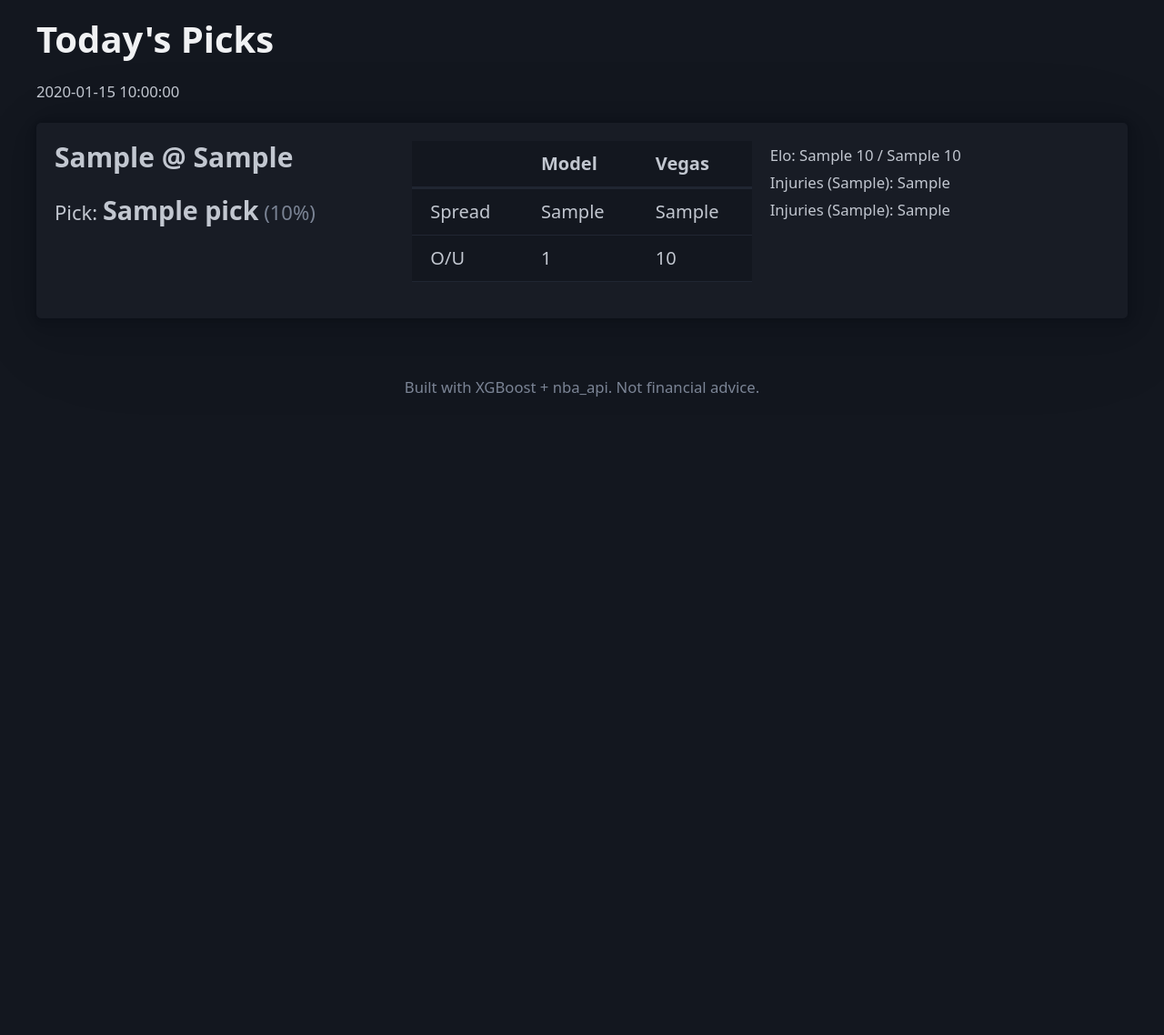
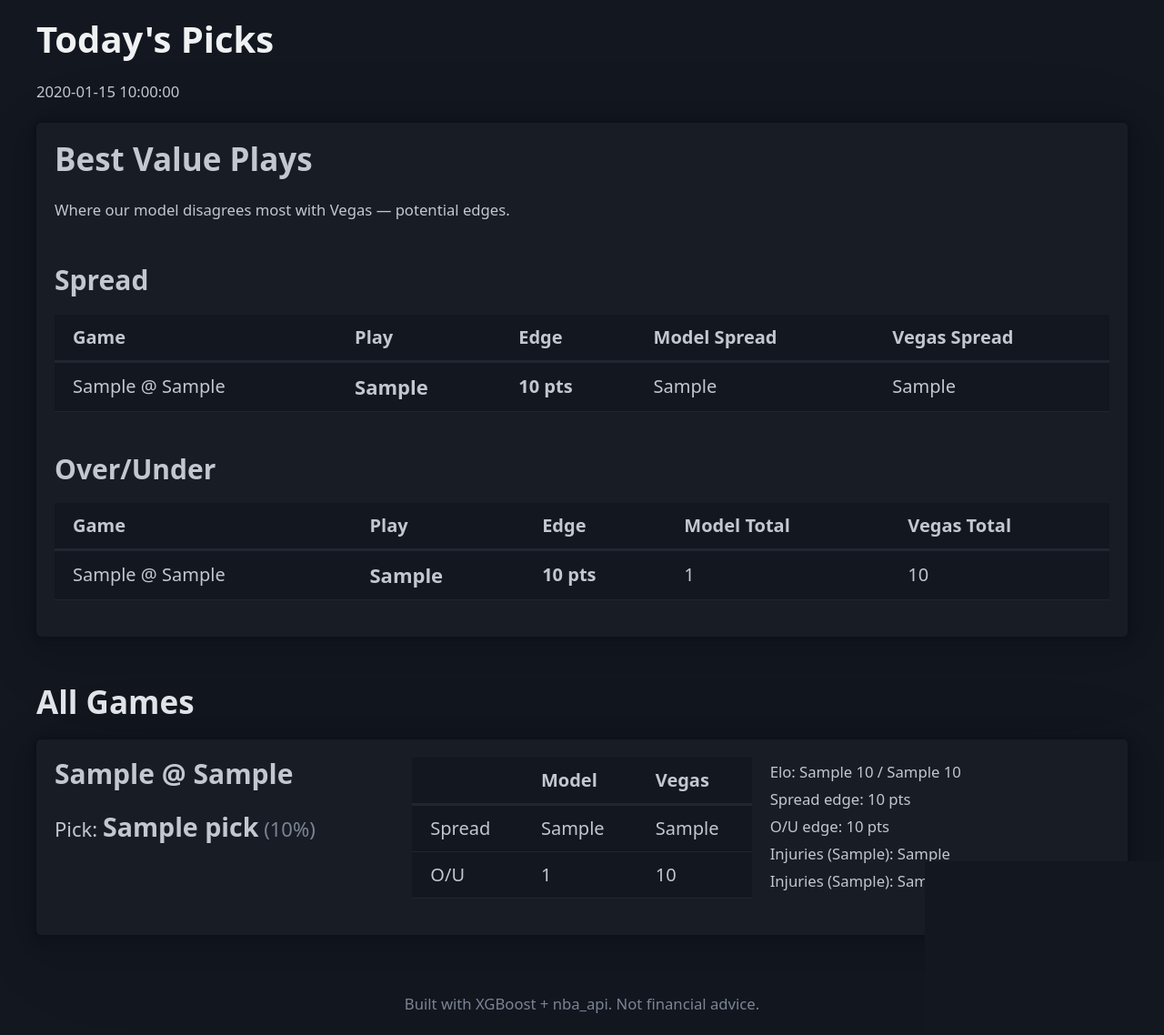
Before and after one commit to maxmazursky1/nba-predictor, a Flask app: template templates/index.html in a window 1280 px wide. Shown: the part 70-1208 px from the top of the page at 91% size. Before the commit the page ends 506 px from the top, so only its background shows below. Run offline with Flask 3, Linux system fonts and the light colour scheme; the template is opened without the code that fills it: most values are stand-ins (such as "Sample title", 1, 10 or a date in 2020); data that the repository does not hold is empty; some libraries are stand-ins or nearby versions.

Commit message:
Add Best Value Plays section highlighting edges vs Vegas

```diff
--- a/app.py
+++ b/app.py
@@ -60,7 +60,53 @@ def index():
         else:
             p["vegas_total_display"] = "N/A"
 
-    return render_template("index.html", predictions=predictions, date=today)
+        # Value edge vs Vegas
+        p["spread_edge"] = None
+        p["spread_play"] = None
+        p["ou_edge"] = None
+        p["ou_play"] = None
+        if p.get("vegas_spread") is not None:
+            # Model spread is home margin; vegas_spread is home spread (negative = favored)
+            # Edge = how much the model disagrees in absolute terms
+            p["spread_edge"] = abs(p["pred_spread"] - p["vegas_spread"])
+            # The play: if model thinks home is better than Vegas does, bet home side
+            if p["pred_spread"] > p["vegas_spread"]:
+                # Model more bullish on home team
+                if p["vegas_spread"] <= 0:
+                    p["spread_play"] = f"{p['home_team_abbr']} {p['vegas_spread']}"
+                else:
+                    p["spread_play"] = f"{p['away_team_abbr']} {-p['vegas_spread']:+.1f}"
+            else:
+                # Model more bullish on away team
+                if p["vegas_spread"] >= 0:
+                    p["spread_play"] = f"{p['away_team_abbr']} {-p['vegas_spread']:+.1f}"
+                else:
+                    p["spread_play"] = f"{p['home_team_abbr']} {p['vegas_spread']}"
+        if p.get("vegas_total") is not None:
+            p["ou_edge"] = abs(p["pred_total"] - p["vegas_total"])
+            p["ou_play"] = "Over" if p["pred_total"] > p["vegas_total"] else "Under"
+            p["ou_play"] += f" {p['vegas_total']:.0f}"
+
+    # Identify best value plays (spread edge >= 5 pts or O/U edge >= 8 pts)
+    best_spread_plays = sorted(
+        [p for p in predictions if p["spread_edge"] and p["spread_edge"] >= 5],
+        key=lambda x: -x["spread_edge"]
+    )[:5]
+    best_ou_plays = sorted(
+        [p for p in predictions if p["ou_edge"] and p["ou_edge"] >= 8],
+        key=lambda x: -x["ou_edge"]
+    )[:3]
+
+    # Mark them on the predictions
+    best_game_ids = set()
+    for p in best_spread_plays + best_ou_plays:
+        best_game_ids.add(p["game_id"])
+    for p in predictions:
+        p["is_value_play"] = p["game_id"] in best_game_ids
+
+    return render_template("index.html", predictions=predictions, date=today,
+                           best_spread_plays=best_spread_plays,
+                           best_ou_plays=best_ou_plays)
 
 
 @app.route("/performance")
--- a/static/style.css
+++ b/static/style.css
@@ -29,3 +29,38 @@ footer {
     padding: 2em 0;
     color: var(--pico-muted-color);
 }
+
+/* Value plays */
+.value-section {
+    border: 2px solid var(--pico-color-green-500);
+}
+
+.value-section h2 {
+    color: var(--pico-color-green-500);
+}
+
+.value-play {
+    color: var(--pico-color-green-500);
+    font-size: 1.1em;
+}
+
+.edge {
+    color: var(--pico-color-yellow-500);
+    font-weight: bold;
+}
+
+.value-highlight {
+    border-left: 4px solid var(--pico-color-green-500);
+}
+
+.value-badge {
+    font-size: 0.5em;
+    background: var(--pico-color-green-500);
+    color: #000;
+    padding: 0.15em 0.5em;
+    border-radius: 4px;
+    vertical-align: middle;
+    margin-left: 0.5em;
+    font-weight: bold;
+    letter-spacing: 0.05em;
+}
--- a/templates/index.html
+++ b/templates/index.html
@@ -11,11 +11,74 @@
 </article>
 {% endif %}
 
+{% if best_spread_plays or best_ou_plays %}
+<article class="value-section">
+    <h2>Best Value Plays</h2>
+    <p><small>Where our model disagrees most with Vegas — potential edges.</small></p>
+
+    {% if best_spread_plays %}
+    <h3>Spread</h3>
+    <table>
+        <thead>
+            <tr>
+                <th>Game</th>
+                <th>Play</th>
+                <th>Edge</th>
+                <th>Model Spread</th>
+                <th>Vegas Spread</th>
+            </tr>
+        </thead>
+        <tbody>
+            {% for p in best_spread_plays %}
+            <tr>
+                <td>{{ p.away_team_abbr }} @ {{ p.home_team_abbr }}</td>
+                <td><strong class="value-play">{{ p.spread_play }}</strong></td>
+                <td class="edge">{{ p.spread_edge|round(1) }} pts</td>
+                <td>{{ p.spread_display }}</td>
+                <td>{{ p.vegas_spread_display }}</td>
+            </tr>
+            {% endfor %}
+        </tbody>
+    </table>
+    {% endif %}
+
+    {% if best_ou_plays %}
+    <h3>Over/Under</h3>
+    <table>
+        <thead>
+            <tr>
+                <th>Game</th>
+                <th>Play</th>
+                <th>Edge</th>
+                <th>Model Total</th>
+                <th>Vegas Total</th>
+            </tr>
+        </thead>
+        <tbody>
+            {% for p in best_ou_plays %}
+            <tr>
+                <td>{{ p.away_team_abbr }} @ {{ p.home_team_abbr }}</td>
+                <td><strong class="value-play">{{ p.ou_play }}</strong></td>
+                <td class="edge">{{ p.ou_edge|round(1) }} pts</td>
+                <td>{{ p.total_display }}</td>
+                <td>{{ p.vegas_total_display }}</td>
+            </tr>
+            {% endfor %}
+        </tbody>
+    </table>
+    {% endif %}
+</article>
+{% endif %}
+
+<h2>All Games</h2>
+
 {% for p in predictions %}
-<article>
+<article{% if p.is_value_play %} class="value-highlight"{% endif %}>
     <div class="grid">
         <div>
-            <h3>{{ p.away_team_abbr }} @ {{ p.home_team_abbr }}</h3>
+            <h3>{{ p.away_team_abbr }} @ {{ p.home_team_abbr }}
+                {% if p.is_value_play %}<span class="value-badge">VALUE</span>{% endif %}
+            </h3>
             <p class="pick-label">
                 Pick: <strong class="pick">{{ p.pick }}</strong>
                 <span class="confidence">({{ (p.pick_confidence * 100)|round(0)|int }}%)</span>
@@ -49,6 +112,12 @@
                 Elo: {{ p.home_team_abbr }} {{ p.home_elo|round(0)|int }}
                 / {{ p.away_team_abbr }} {{ p.away_elo|round(0)|int }}
             </small>
+            {% if p.spread_edge %}
+            <br><small>Spread edge: {{ p.spread_edge|round(1) }} pts</small>
+            {% endif %}
+            {% if p.ou_edge %}
+            <br><small>O/U edge: {{ p.ou_edge|round(1) }} pts</small>
+            {% endif %}
             {% if p.home_injuries %}
             <br><small>Injuries ({{ p.home_team_abbr }}): {{ p.home_injuries }}</small>
             {% endif %}
```
